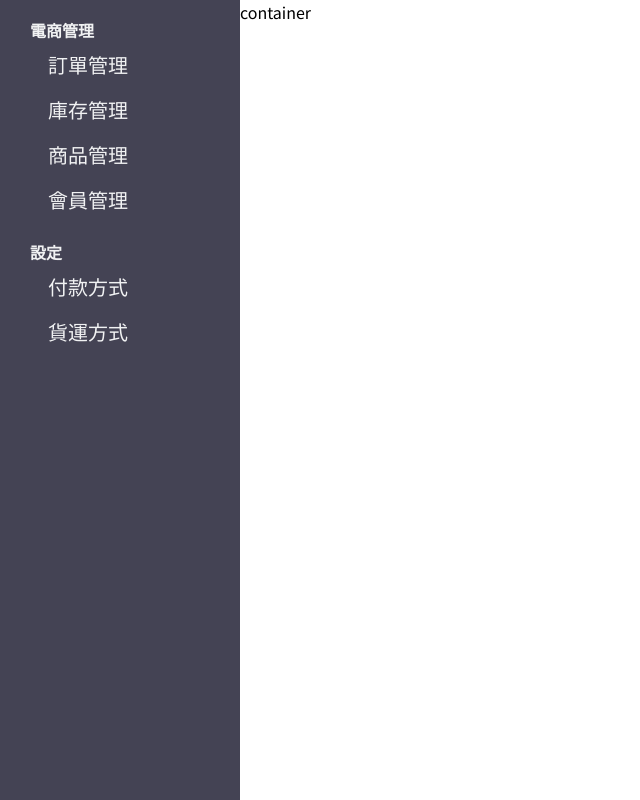
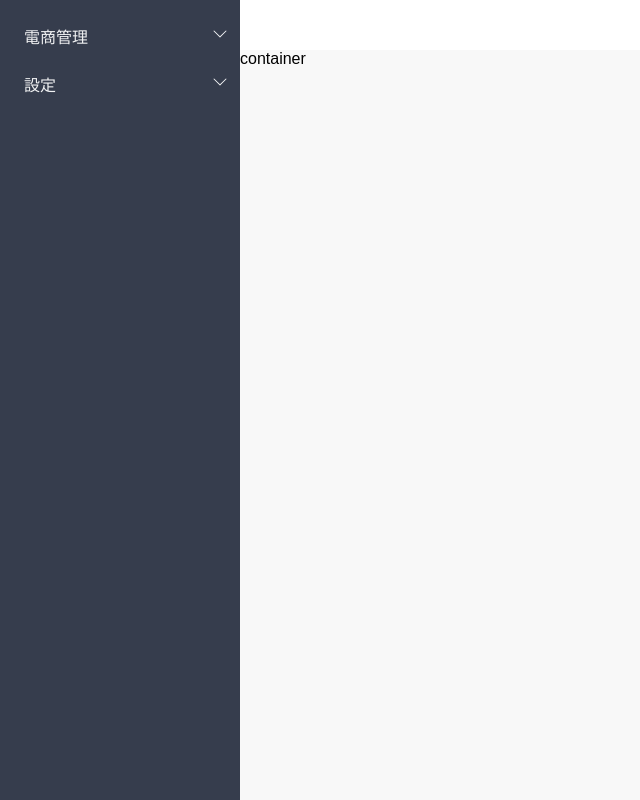
Before and after one commit to H-H-Liao/movie_backstage, a Nuxt app: page / in a window 1280 px wide. Shown: the whole page, without its empty margins (0-640 px from the left). Built offline with nearby package versions, Linux system fonts and the light colour scheme.

Commit message:
style:調整樣式

```diff
--- a/components/menu/MenuGroup.vue
+++ b/components/menu/MenuGroup.vue
@@ -1,8 +1,16 @@
 <template>
   <div class="group">
-        <div class="group_title_group" >
+      <div class="group_title_group" @click="switchGroup()">
           <div class="group_title">
               <div class="item">{{title}} </div>
+          </div>
+          <div>
+              <svg v-if="open" xmlns="http://www.w3.org/2000/svg" width="16" height="16" fill="currentColor" class="bi bi-chevron-up" viewBox="0 0 16 16">
+                  <path fill-rule="evenodd" d="M7.646 4.646a.5.5 0 0 1 .708 0l6 6a.5.5 0 0 1-.708.708L8 5.707l-5.646 5.647a.5.5 0 0 1-.708-.708l6-6z"/>
+              </svg>
+              <svg v-else xmlns="http://www.w3.org/2000/svg" width="16" height="16" fill="currentColor" class="bi bi-chevron-down" viewBox="0 0 16 16">
+                  <path fill-rule="evenodd" d="M1.646 4.646a.5.5 0 0 1 .708 0L8 10.293l5.646-5.647a.5.5 0 0 1 .708.708l-6 6a.5.5 0 0 1-.708 0l-6-6a.5.5 0 0 1 0-.708z"/>
+              </svg>
           </div>
       </div>
       <div v-if="open" class="group_content">
@@ -26,7 +34,7 @@ export default {
   },
   data:function(){
       return {
-            open: true
+          open: false
       }
   },
   mounted:function(){
@@ -43,27 +51,23 @@ export default {
 
 <style scoped>
   .group{
-        margin:18px;
-        margin-left: 0px;
-        margin-right: 0px;
+      margin: 24px 12px ;
   }
   .group_title_group{
       display: flex;
       justify-content: space-between;
       align-items: center;
       cursor: pointer;
-        padding-left: 18px;
-
   }
   .group_title{
       display: flex;
-        font-size: 16px;
-        font-weight: bold;
+
   }
   .item{
       padding-left: 12px;
   }
   .group_content{
-
+      border-left: 1px solid white;
+      margin-left: 16px;
   }
 </style>
--- a/components/menu/MenuItemExtend.vue
+++ b/components/menu/MenuItemExtend.vue
@@ -1,11 +1,9 @@
 <template>
+  <a :href="url">
       <div class="menu">
-        <div class="menu_box">
-            <div class="item">
-                <a @click="goToUrl('/'+url)" >{{title}}</a>
+          <div class="item">  {{title}} </div>
       </div>
-        </div>
-    </div>
+  </a>
 </template>
 <script>
 export default {
@@ -14,23 +12,16 @@ export default {
           type:String,
           required:true
       },
-        addButton:{
-            type:Boolean,
-            default:true,
+      icon:{
+          type:String,
           required:false
       },
       url:{
           type:String
       }
-    },
-    methods:{
-        goToUrl:function($url){
-            this.$router.push($url);
-        }
   }
 }
 </script>
-
 <style scoped>
   a{
       text-decoration:none;
@@ -38,40 +29,9 @@ export default {
   }
   .menu{
       display: flex;
-    }
-    .menu_box{
-        display: flex;
-        padding:  8px 12px;
-        padding-left: 48px;
-        width: 100%;
-    }
-    .menu:hover{
-        background-color: #6E6D80;
+      margin: 24px 12px;
   }
   .item{
-        font-size: 20px;
-        flex: 0 90%;
-    }
-    .menu_button{
-        flex: 0 10%;
-        display: flex;
-        justify-content: center;
-        align-items: center;
-        color:#949494;
-    }
-    .menu_button a{
-        height: fit-content;
-        display: flex;
-        justify-content: center;
-        align-items: center;
-    }
-    .menu_button:hover{
-        display: flex;
-        justify-content: center;
-        align-items: center;
-        color:#FFFFFF;
-    }
-    a{
-        cursor: pointer;
+      padding-left: 12px;
   }
 </style>
--- a/layouts/default.vue
+++ b/layouts/default.vue
@@ -31,15 +31,23 @@ export default {
 }
 </script>
 
+
 <style >
-@import url(//fonts.googleapis.com/earlyaccess/notosanstc.css);
-
   body{
     margin: 0px;
-    padding: 0px;
-    font-family: 'Noto Sans TC', sans-serif !important;
+    font-family: 'Noto Sans TC', '微軟正黑體', sans-serif;
   }
 
+  .header{
+    position: fixed;
+    top: 0px;
+    left: 240px;
+    width: calc(100% - 240px);
+    background-color: white;
+    height: 50px;
+    box-shadow: -1px -3px 8px rgba(0, 0, 0, 0.3);
+    z-index: 999;
+  }
   .side{
     position: fixed;
     top: 0px;
@@ -47,29 +55,56 @@ export default {
     width: 240px;
     height: 100vh;
     overflow-y: auto;
-    background-color: #444354;
+    background-color: rgb(54,61,77);
     color:rgb(241,242,243);
   }
   .content{
     position: fixed;
-    top: 0px;
+    top: 50px;
     left: 240px;
-    width: calc(100vw - 240px);
-    height: calc(100vh);
+    width: calc(100% - 240px);
+    height: calc(100vh - 50px);
     overflow-y: auto;
-    /* background-color: rgb(248, 248, 248); */
+    background-color: rgb(248, 248, 248);
     box-sizing: border-box;
   }
+  @media (max-width:1024px) {
+    .side{
+       width: 0px;
+    }
+    .header{
+      left: 0px;
+      width: 100%;
+      background-color: rgb(54,61,77);
+    }
+    .content{
+      left: 0px;
+      width: 100%;
+    }
+  }
 
+  .breadcrumbs{
+    background-color: white;
+    padding:  18px 12px;
+  }
   .main{
-    padding:15px;
+    margin:18px;
+    padding:24px 12px;
     background-color: white;
+  }
+  .chart{
+    position: fixed;
+    right: 40px;
+    bottom: 40px;
+    border-radius: 100%;
+    width: 60px;
+    height: 60px;
+    background-color: rgb(54,61,77);
   }
   .flex_cc{
     display: flex;
     justify-content: center;
     align-items: center;
-
   }
   .flex{
     display: flex;
```
Lines whose indentation alone changed are shown as unchanged.
